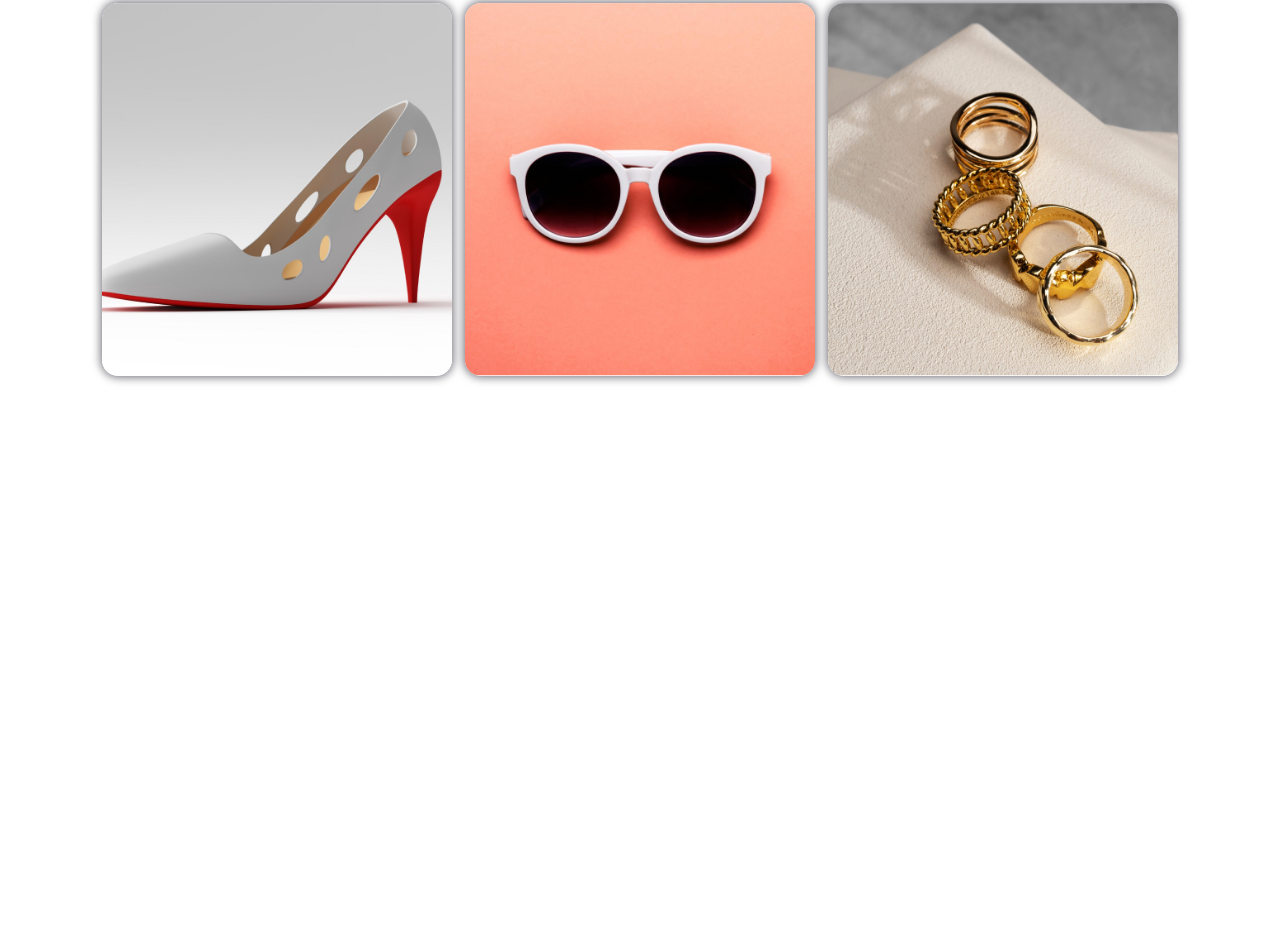
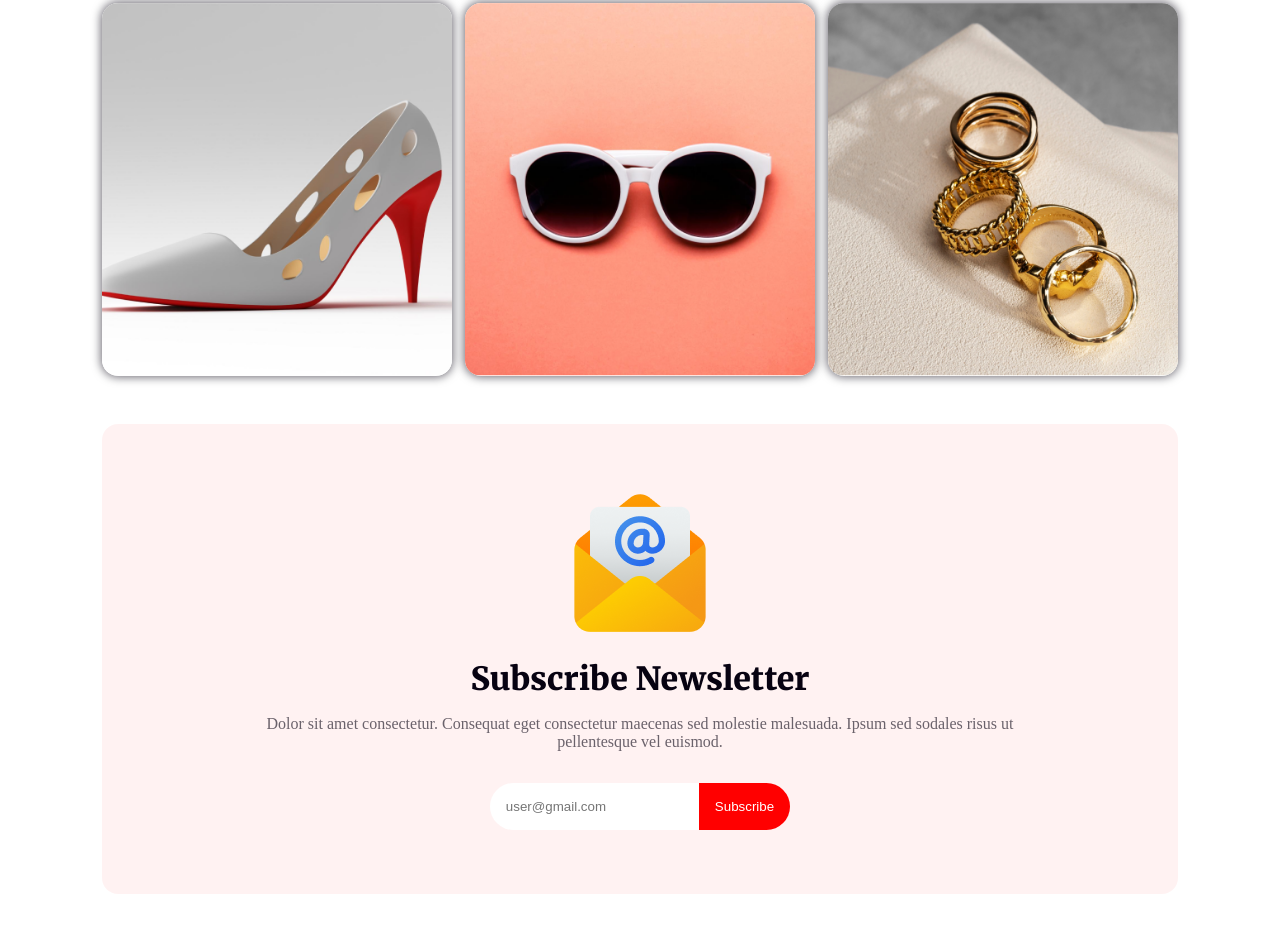
Before and after one commit to shorot-chicham/New-Year-New-Mission, a plain HTML site: page index.html in a window 1280 px wide. Shown: the part 3850-4782 px from the top of the page. Before the commit the page ends 4274 px from the top, so only its background shows below. Drawn offline with Linux system fonts and the light colour scheme.

Commit message:
added subscibe container for the site

```diff
--- a/css/styles.css
+++ b/css/styles.css
@@ -316,3 +316,48 @@ header{
     border-radius: 1rem;
     box-shadow: 0px 0px 10px 1px #07021199;
 }
+
+/* subscribe container styles  */
+
+.subscribe-container{
+    background-color: #FF00000D;
+    border: none;
+    border-radius: 1rem;
+    margin-bottom: 3rem;
+}
+
+.subscribe-content{
+    text-align: center;
+    padding: 4rem;
+}
+
+.subscribe-title{
+    font-family: var(--merriWeather-font);
+    font-size: 2rem;
+    font-weight: 900;
+    color: #070211;
+    margin: 1rem 0rem;
+}
+
+.subscribe-desc{
+    color: var(--description-color);
+    margin: auto;
+    margin-bottom: 2rem;
+    width: 80%;
+}
+
+.subscribe-data input{
+    border: none;
+    border-top-left-radius: 50px;
+    border-bottom-left-radius: 50px;
+    padding: 1rem;
+}
+
+.subscribe-btn{
+    border: none;
+    border-top-right-radius: 50px;
+    border-bottom-right-radius: 50px;
+    background-color: #FF0000;
+    padding: 1rem;
+    color: #fff;
+}
--- a/index.html
+++ b/index.html
@@ -55,7 +55,8 @@
             <div class="coming-soon-content">
                 <p class="coming-soon-sub-title">NEW BEST OFFER</p>
                 <h2 class="coming-soon-title">Coming Soon</h2>
-                <p class="coming-soon-desc">Dolor sit amet consectetur. Consequat eget consectetur maecenas sed molestie malesuada. Ipsum sed sodales risus ut pellentesque vel euismod. </p>
+                <p class="coming-soon-desc">Dolor sit amet consectetur. Consequat eget consectetur maecenas sed molestie
+                    malesuada. Ipsum sed sodales risus ut pellentesque vel euismod. </p>
             </div>
             <div class="coming-soon-img">
                 <img src="images/Ellipse 1.png" alt="">
@@ -63,7 +64,8 @@
             </div>
             <div class="coming-soon-other-content">
                 <h2 class="coming-soon-other-title">2024</h2>
-                <p class="coming-soon-other-desc">Dolor sit amet consectetur. Consequat eget consectetur maecenas sed.</p>
+                <p class="coming-soon-other-desc">Dolor sit amet consectetur. Consequat eget consectetur maecenas sed.
+                </p>
                 <img src="images/Group 96.png" alt="">
             </div>
         </section>
@@ -73,7 +75,8 @@
                 <p class="holidays-sub-title">WHAT IS FUNCTIONAL</p>
                 <h1 class="holidays-title"><span class="holidays-text">Holidays</span> Sale 50%</h1>
                 <p class="holidays-desc">Dolor sit amet consectetur. Consequat eget consectetur maecenas sed
-                    molestie malesuada. Ipsum sed sodales risus ut pellentesque vel euismod. Eleifend nunc purus quam id fermentum amet amet sit consectetur.</p>
+                    molestie malesuada. Ipsum sed sodales risus ut pellentesque vel euismod. Eleifend nunc purus quam id
+                    fermentum amet amet sit consectetur.</p>
             </div>
             <!-- holidays discount content  -->
             <div class="holidays-discount">
@@ -93,7 +96,8 @@
             <div class="portfolio-content">
                 <p class="portfolio-sub-title">THE BEST GIFTS</p>
                 <h1 class="portfolio-title">Our Awesome Portfolio</h1>
-                <p class="portfolio-desc">Dolor sit amet consectetur. Consequat eget consectetur maecenas sed molestie malesuada. Ipsum sed sodales risus ut pellentesque vel euismod. </p>
+                <p class="portfolio-desc">Dolor sit amet consectetur. Consequat eget consectetur maecenas sed molestie
+                    malesuada. Ipsum sed sodales risus ut pellentesque vel euismod. </p>
             </div>
             <!-- portfolio images content  -->
             <div class="portfolio-images">
@@ -105,6 +109,21 @@
                 <img src="images/Rectangle 8.png" alt="">
             </div>
         </section>
+        <!-- subscribe section start  -->
+        <section class="subscribe-container">
+            <div class="subscribe-content">
+                <div class="subscribe-img">
+                    <img src="images/Group 61.png" alt="">
+                </div>
+                <h2 class="subscribe-title">Subscribe Newsletter</h2>
+                <p class="subscribe-desc">Dolor sit amet consectetur. Consequat eget consectetur maecenas sed molestie
+                    malesuada. Ipsum sed sodales risus ut pellentesque vel euismod. </p>
+                <div class="subscribe-data">
+                    <input type="email" name="" id="" placeholder="user@gmail.com"><button
+                        class="subscribe-btn">Subscribe</button>
+                </div>
+            </div>
+        </section>
     </main>
     <footer>
 
```
